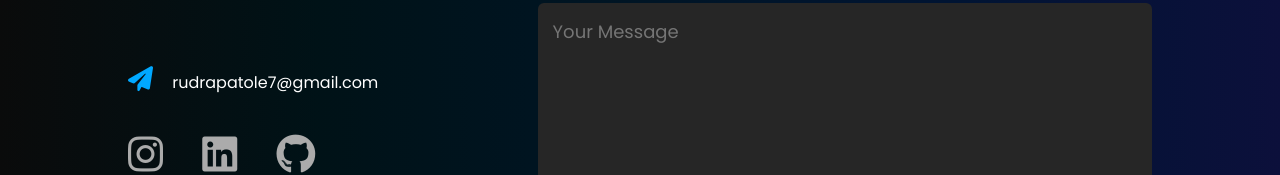
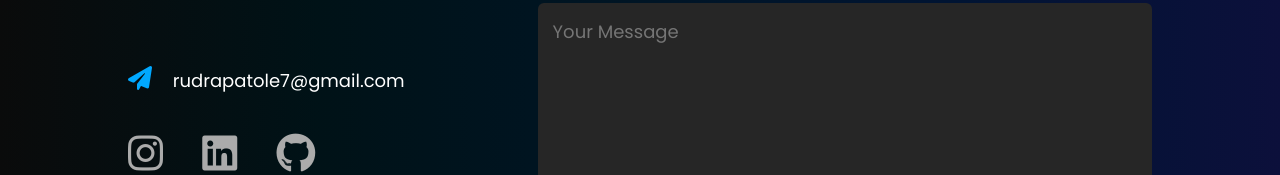
Before and after one commit to Rudra7777/personal, a plain HTML site: page index.html in a window 1280 px wide. Shown: the part 3335-3510 px from the top of the page. Drawn offline with nearby package versions, Linux system fonts and the light colour scheme.

Commit message:
Update style.css

```diff
--- a/style.css
+++ b/style.css
@@ -444,12 +444,15 @@ transform: scale(1.1);}
 }
 .contact-left p
 {
+    font-size: 18px;
     margin-top: 30px;
 }
 .contact-left p i{
     color: #00a8ff;
-    margin-right: 15px;
-    font-size: 25px;
+    padding-right: 16px;
+    font-size: 24px;
+    margin-left: 0px;
+
 
 }
 .social-icons{
```
